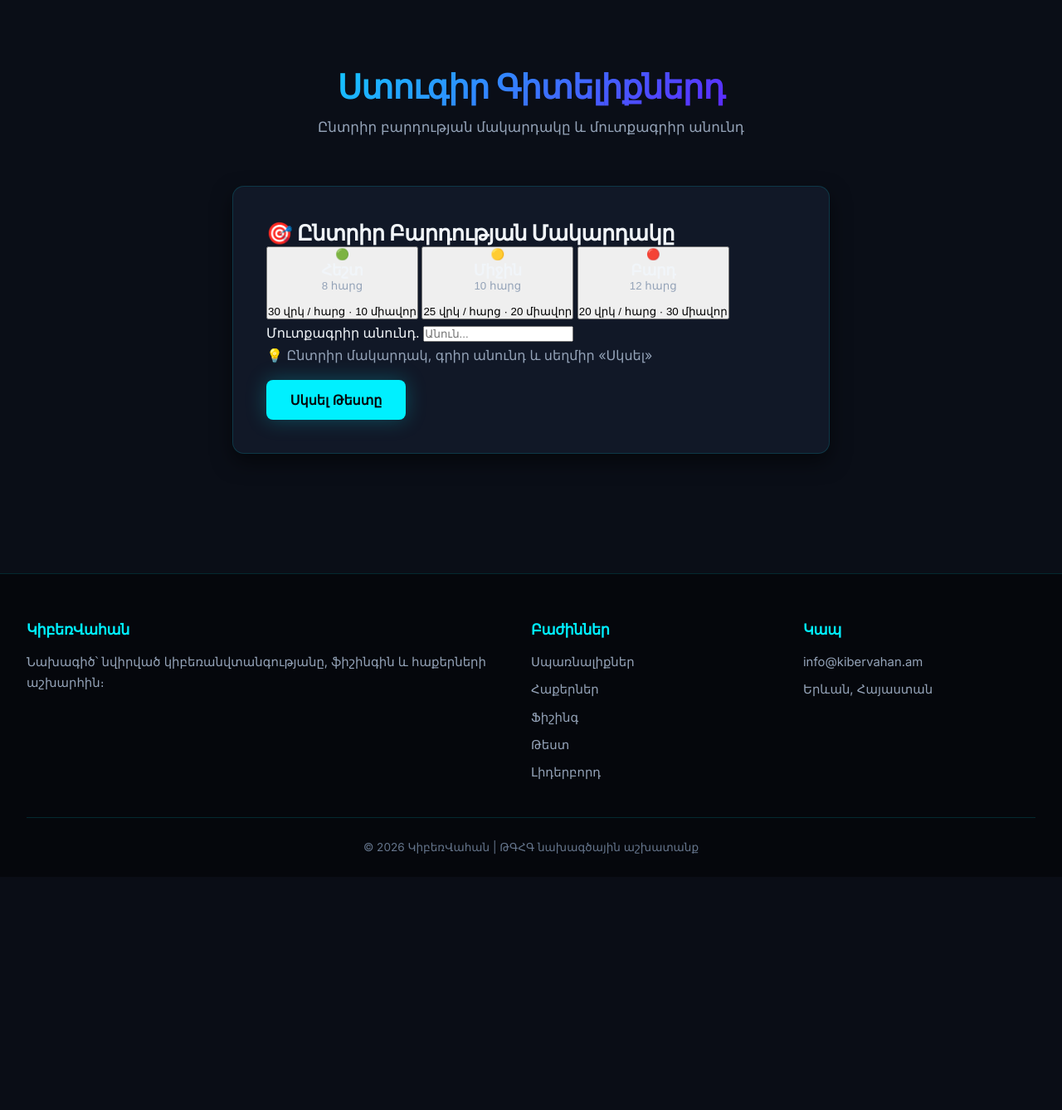
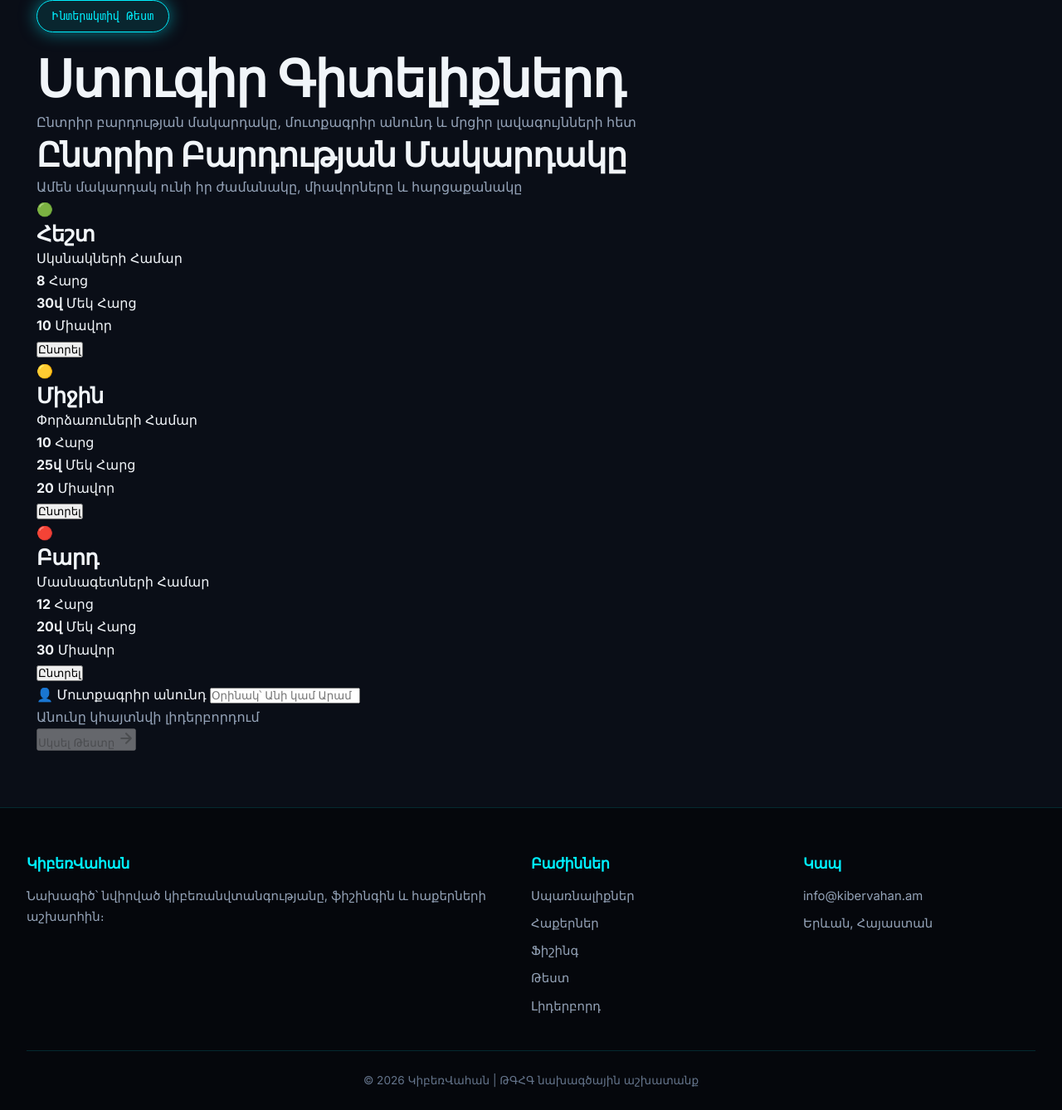
Before and after one commit to 01narek10/Cyberattacks, a Flask app: page /quiz in a window 1280 px wide. Shown: the part 80-1418 px from the top of the page at 83% size. Before the commit the page ends 1109 px from the top, so only its background shows below. Run offline with Flask 3, Linux system fonts and the light colour scheme.

Commit message:
Update quiz.html

```diff
--- a/templates/quiz.html
+++ b/templates/quiz.html
@@ -1,97 +1,209 @@
 {% extends "base.html" %}
 
 {% block content %}
-<section class="section fade-in">
-    <div class="section-title">
-        <h2>Ստուգիր Գիտելիքներդ</h2>
-        <p>Ընտրիր բարդության մակարդակը և մուտքագրիր անունդ</p>
+<section class="quiz-hero">
+    <div class="quiz-hero-content">
+        <span class="badge">Ինտերակտիվ Թեստ</span>
+        <h1>Ստուգիր Գիտելիքներդ</h1>
+        <p>Ընտրիր բարդության մակարդակը, մուտքագրիր անունդ և մրցիր լավագույնների հետ</p>
     </div>
+</section>
 
-    <!-- ========== ԲԱՐԴՈՒԹՅԱՆ ԸՆՏՐՈՒԹՅՈՒՆ ========== -->
-    <div id="start-screen" class="quiz-card">
-        <h3 class="quiz-start-title">🎯 Ընտրիր Բարդության Մակարդակը</h3>
+<section class="quiz-section">
+    <!-- ========== ՍԿԶԲՆԱԿԱՆ ԷԿՐԱՆ ========== -->
+    <div id="start-screen" class="start-panel">
+        <div class="panel-header">
+            <h2>Ընտրիր Բարդության Մակարդակը</h2>
+            <p>Ամեն մակարդակ ունի իր ժամանակը, միավորները և հարցաքանակը</p>
+        </div>
 
         <div class="difficulty-grid">
-            <button class="difficulty-btn easy" data-difficulty="easy">
-                <div class="difficulty-icon">🟢</div>
-                <h4>Հեշտ</h4>
-                <p>8 հարց</p>
-                <span class="difficulty-meta">30 վրկ / հարց · 10 միավոր</span>
-            </button>
-            <button class="difficulty-btn medium" data-difficulty="medium">
-                <div class="difficulty-icon">🟡</div>
-                <h4>Միջին</h4>
-                <p>10 հարց</p>
-                <span class="difficulty-meta">25 վրկ / հարց · 20 միավոր</span>
-            </button>
-            <button class="difficulty-btn hard" data-difficulty="hard">
-                <div class="difficulty-icon">🔴</div>
-                <h4>Բարդ</h4>
-                <p>12 հարց</p>
-                <span class="difficulty-meta">20 վրկ / հարց · 30 միավոր</span>
-            </button>
+            <div class="difficulty-card easy" data-difficulty="easy">
+                <div class="diff-header">
+                    <div class="diff-icon">🟢</div>
+                    <div class="diff-name">
+                        <h3>Հեշտ</h3>
+                        <span>Սկսնակների Համար</span>
+                    </div>
+                </div>
+                <div class="diff-stats">
+                    <div class="diff-stat">
+                        <strong>8</strong>
+                        <span>Հարց</span>
+                    </div>
+                    <div class="diff-stat">
+                        <strong>30վ</strong>
+                        <span>Մեկ Հարց</span>
+                    </div>
+                    <div class="diff-stat">
+                        <strong>10</strong>
+                        <span>Միավոր</span>
+                    </div>
+                </div>
+                <button class="diff-select-btn">Ընտրել</button>
+            </div>
+
+            <div class="difficulty-card medium" data-difficulty="medium">
+                <div class="diff-header">
+                    <div class="diff-icon">🟡</div>
+                    <div class="diff-name">
+                        <h3>Միջին</h3>
+                        <span>Փորձառուների Համար</span>
+                    </div>
+                </div>
+                <div class="diff-stats">
+                    <div class="diff-stat">
+                        <strong>10</strong>
+                        <span>Հարց</span>
+                    </div>
+                    <div class="diff-stat">
+                        <strong>25վ</strong>
+                        <span>Մեկ Հարց</span>
+                    </div>
+                    <div class="diff-stat">
+                        <strong>20</strong>
+                        <span>Միավոր</span>
+                    </div>
+                </div>
+                <button class="diff-select-btn">Ընտրել</button>
+            </div>
+
+            <div class="difficulty-card hard" data-difficulty="hard">
+                <div class="diff-header">
+                    <div class="diff-icon">🔴</div>
+                    <div class="diff-name">
+                        <h3>Բարդ</h3>
+                        <span>Մասնագետների Համար</span>
+                    </div>
+                </div>
+                <div class="diff-stats">
+                    <div class="diff-stat">
+                        <strong>12</strong>
+                        <span>Հարց</span>
+                    </div>
+                    <div class="diff-stat">
+                        <strong>20վ</strong>
+                        <span>Մեկ Հարց</span>
+                    </div>
+                    <div class="diff-stat">
+                        <strong>30</strong>
+                        <span>Միավոր</span>
+                    </div>
+                </div>
+                <button class="diff-select-btn">Ընտրել</button>
+            </div>
         </div>
 
-        <div class="name-input-wrapper">
-            <label for="player-name">Մուտքագրիր անունդ․</label>
-            <input type="text" id="player-name" maxlength="20" placeholder="Անուն..." autocomplete="off">
+        <div class="name-panel">
+            <label for="player-name">
+                <span class="label-icon">👤</span>
+                Մուտքագրիր անունդ
+            </label>
+            <input type="text" id="player-name" maxlength="20" placeholder="Օրինակ՝ Անի կամ Արամ" autocomplete="off">
+            <p class="input-hint">Անունը կհայտնվի լիդերբորդում</p>
         </div>
 
-        <p class="quiz-hint">💡 Ընտրիր մակարդակ, գրիր անունդ և սեղմիր «Սկսել»</p>
-
-        <button id="start-btn" class="btn btn-primary" disabled>Սկսել Թեստը</button>
+        <button id="start-btn" class="start-quiz-btn" disabled>
+            <span>Սկսել Թեստը</span>
+            <svg width="20" height="20" viewBox="0 0 24 24" fill="none" stroke="currentColor" stroke-width="2.5" stroke-linecap="round" stroke-linejoin="round"><path d="M5 12h14M12 5l7 7-7 7"/></svg>
+        </button>
     </div>
 
     <!-- ========== ԽԱՂԻ ԷԿՐԱՆ ========== -->
-    <div id="game-screen" class="quiz-card hidden">
-        <div class="quiz-topbar">
-            <div class="quiz-info">
+    <div id="game-screen" class="game-panel hidden">
+        <div class="game-topbar">
+            <div class="game-info-left">
                 <span class="quiz-badge" id="current-difficulty">Հեշտ</span>
-                <span class="quiz-player">👤 <span id="display-name">Անուն</span></span>
+                <span class="player-chip">
+                    <span class="player-avatar" id="player-avatar">A</span>
+                    <span id="display-name">Անուն</span>
+                </span>
             </div>
-            <div class="quiz-timer" id="timer-display">⏱ 30</div>
+            <div class="game-info-right">
+                <div class="live-stat">
+                    <span class="live-stat-label">Միավոր</span>
+                    <strong id="live-score">0</strong>
+                </div>
+                <div class="live-stat">
+                    <span class="live-stat-label">Ճիշտ</span>
+                    <strong id="live-correct">0</strong>
+                </div>
+                <div class="timer-circle" id="timer-display">
+                    <svg viewBox="0 0 44 44">
+                        <circle class="timer-bg" cx="22" cy="22" r="19"></circle>
+                        <circle class="timer-fg" id="timer-circle" cx="22" cy="22" r="19"></circle>
+                    </svg>
+                    <span id="timer-number">30</span>
+                </div>
+            </div>
         </div>
 
-        <div class="quiz-progress">
-            <div class="progress-bar"><div id="progressFill"></div></div>
-            <span id="progressText">1 / 8</span>
+        <div class="game-progress">
+            <div class="game-progress-info">
+                <span>Հարց <strong id="progress-current">1</strong> / <span id="progress-total">8</span></span>
+                <span id="progress-percent">12%</span>
+            </div>
+            <div class="game-progress-bar">
+                <div id="progressFill"></div>
+            </div>
         </div>
 
-        <h3 id="question-text">Բեռնվում է...</h3>
-        <div id="options-container" class="options-grid"></div>
-        <p id="quiz-result" class="quiz-inline-result"></p>
-        <div class="quiz-score-live">
-            <span>Միավոր․ <strong id="live-score">0</strong></span>
-            <span>Ճիշտ․ <strong id="live-correct">0</strong></span>
+        <div class="question-card">
+            <span class="question-label">ՀԱՐՑ</span>
+            <h3 id="question-text">Բեռնվում է...</h3>
         </div>
+
+        <div id="options-container" class="options-list"></div>
+
+        <div id="quiz-result" class="answer-feedback"></div>
     </div>
 
     <!-- ========== ԱՐԴՅՈՒՆՔԻ ԷԿՐԱՆ ========== -->
-    <div id="result-screen" class="quiz-card hidden">
-        <div class="result-emoji" id="result-emoji">🎉</div>
-        <h3 id="result-title">Հիանալի է։</h3>
-        <p id="score-text"></p>
-        <div class="result-stats">
-            <div class="result-stat">
-                <strong id="stat-score">0</strong>
-                <span>Միավոր</span>
+    <div id="result-screen" class="result-panel hidden">
+        <div class="result-trophy">
+            <div class="trophy-glow"></div>
+            <div class="trophy-emoji" id="result-emoji">🏆</div>
+        </div>
+
+        <h2 id="result-title">Հիանալի է։</h2>
+        <p id="result-subtitle" class="result-subtitle">Դու հավաքեցիր բարձր միավոր</p>
+
+        <div class="result-score-big">
+            <span id="stat-score">0</span>
+            <small>միավոր</small>
+        </div>
+
+        <div class="result-stats-grid">
+            <div class="stat-box">
+                <div class="stat-icon">✅</div>
+                <div class="stat-content">
+                    <strong id="stat-correct">0</strong>
+                    <span>Ճիշտ Պատասխան</span>
+                </div>
             </div>
-            <div class="result-stat">
-                <strong id="stat-correct">0</strong>
-                <span>Ճիշտ Պատասխան</span>
+            <div class="stat-box">
+                <div class="stat-icon">⏱️</div>
+                <div class="stat-content">
+                    <strong id="stat-time">0վ</strong>
+                    <span>Ծախսված Ժամանակ</span>
+                </div>
             </div>
-            <div class="result-stat">
-                <strong id="stat-time">0 վրկ</strong>
-                <span>Ծախսված Ժամանակ</span>
-            </div>
-            <div class="result-stat">
-                <strong id="stat-rank">—</strong>
-                <span>Տեղ Լիդերբորդում</span>
+            <div class="stat-box highlight">
+                <div class="stat-icon">🏅</div>
+                <div class="stat-content">
+                    <strong id="stat-rank">—</strong>
+                    <span>Տեղ Լիդերբորդում</span>
+                </div>
             </div>
         </div>
+
         <div class="result-actions">
-            <button id="restart-btn" class="btn btn-primary">Կրկին Փորձել</button>
-            <a href="{{ url_for('leaderboard') }}" class="btn btn-outline">Տեսնել Լիդերբորդը</a>
+            <button id="restart-btn" class="btn-primary-lg">
+                <span>🔄</span> Կրկին Փորձել
+            </button>
+            <a href="{{ url_for('leaderboard') }}" class="btn-outline-lg">
+                <span>🏆</span> Տեսնել Լիդերբորդը
+            </a>
         </div>
     </div>
 </section>
```
